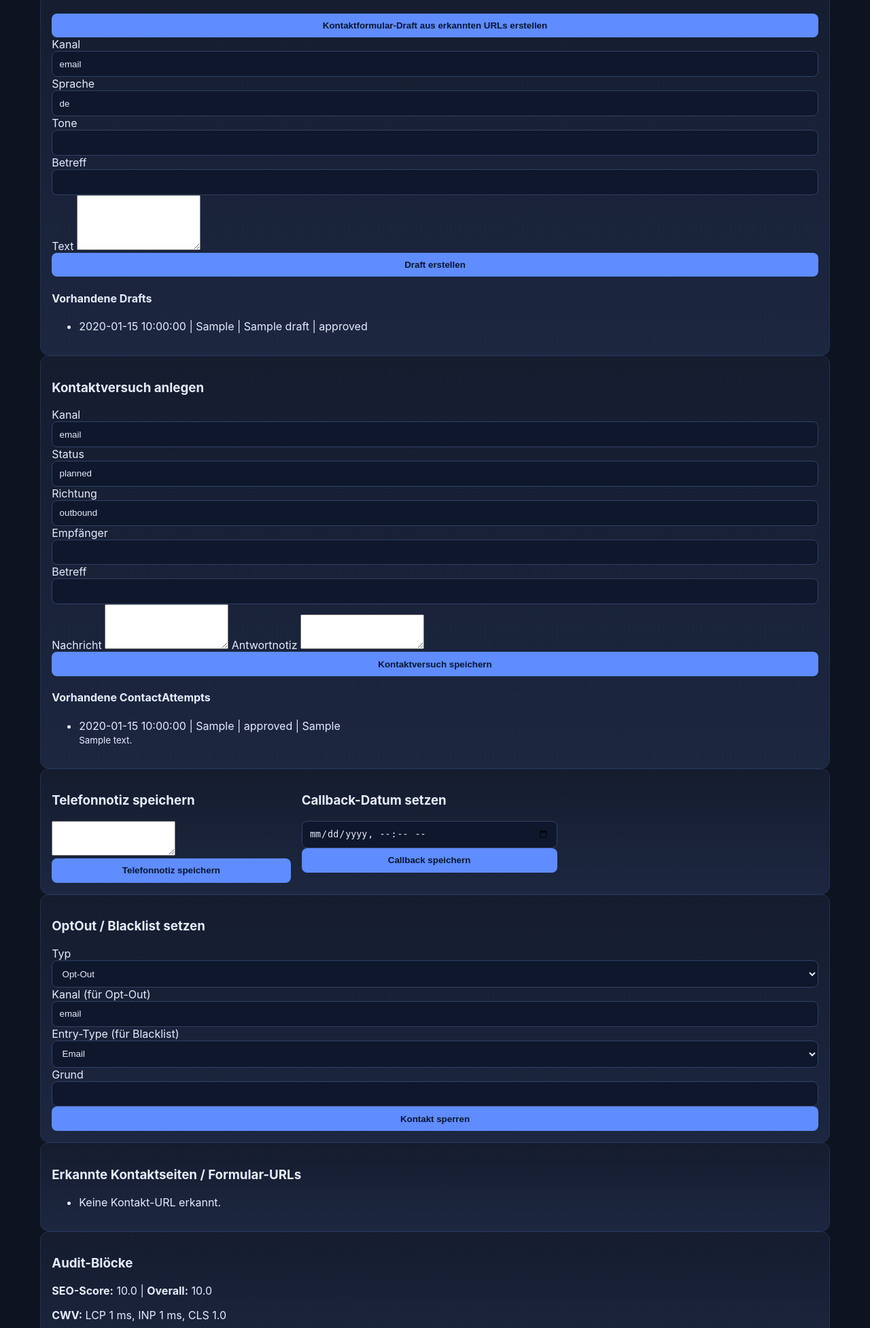
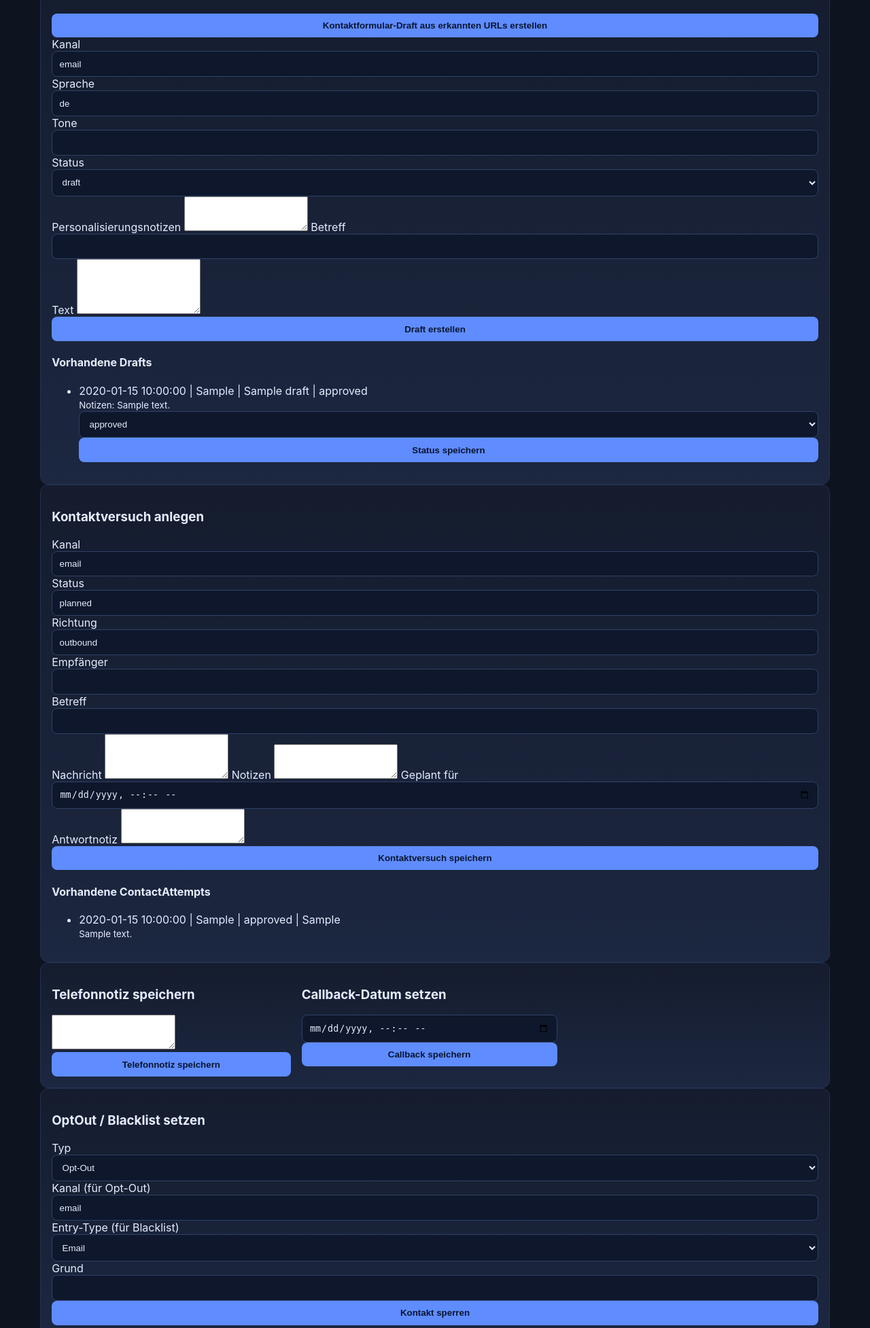
Before and after one commit to Marcel-Schlanzke1994/auto-leads, a Flask app: page /leads/1 in a window 1280 px wide. Shown: the part 757-2711 px from the top of the page at 68% size. Run offline with Flask 3, Linux system fonts and the light colour scheme; tables that the repository leaves empty hold one stand-in row (values such as "Sample post"); parts of the project's set-up code (start-up, migrations or seed data) failed here and were passed over.

Commit message:
Add additive outreach fields and draft status workflow

```diff
--- a/app/models.py
+++ b/app/models.py
@@ -256,8 +256,10 @@
     message = db.Column(db.Text)
     recipient = db.Column(db.String(255), index=True)
     attempted_at = db.Column(db.DateTime(timezone=True))
+    scheduled_for = db.Column(db.DateTime(timezone=True))
     response_at = db.Column(db.DateTime(timezone=True))
     response_summary = db.Column(db.Text)
+    notes = db.Column(db.Text)
     meta_json = db.Column(db.JSON)
 
     created_at = db.Column(
@@ -290,6 +292,7 @@
     tone = db.Column(db.String(50))
     subject = db.Column(db.String(255))
     body = db.Column(db.Text, nullable=False)
+    personalization_notes = db.Column(db.Text)
     status = db.Column(db.String(30), nullable=False, default="draft", index=True)
     approved_at = db.Column(db.DateTime(timezone=True))
     sent_at = db.Column(db.DateTime(timezone=True))
--- a/app/routes/leads.py
+++ b/app/routes/leads.py
@@ -44,6 +44,8 @@
 
 
 leads_bp = Blueprint("leads", __name__, url_prefix="/leads")
+
+DRAFT_STATUSES = {"draft", "approved", "used", "archived"}
 
 
 SORT_OPTIONS = {
@@ -385,6 +387,10 @@
     body = (request.form.get("body") or "").strip()
     language = (request.form.get("language") or "de").strip()[:10]
     tone = (request.form.get("tone") or "").strip()[:50]
+    personalization_notes = (
+        request.form.get("personalization_notes") or ""
+    ).strip() or None
+    draft_status = (request.form.get("status") or "draft").strip()[:30]
 
     if channel not in SUPPORTED_CHANNELS:
         allowed = ", ".join(sorted(SUPPORTED_CHANNELS))
@@ -392,6 +398,9 @@
             f"Ungültiger Kanal '{channel}'. Erlaubte Kanäle: {allowed}",
             "error",
         )
+        return redirect(url_for("leads.lead_detail", lead_id=lead.id))
+    if draft_status not in DRAFT_STATUSES:
+        flash("Ungültiger Draft-Status", "error")
         return redirect(url_for("leads.lead_detail", lead_id=lead.id))
 
     generated = generate_outreach_draft(lead=lead, channel=channel)
@@ -427,6 +436,8 @@
         body=resolved_body,
         language=language,
         tone=tone or None,
+        personalization_notes=personalization_notes,
+        status=draft_status,
     )
     try:
         with db.session.begin():
@@ -484,6 +495,7 @@
         subject=draft_payload.subject,
         body=draft_payload.body,
         template_key="contact_form_detected_urls",
+        status="draft",
         meta_json={"target_urls": draft_payload.target_urls, "auto_send": False},
     )
     try:
@@ -514,6 +526,10 @@
         message=(request.form.get("message") or "").strip() or None,
         recipient=(request.form.get("recipient") or "").strip()[:255] or None,
         response_summary=(request.form.get("response_summary") or "").strip() or None,
+        notes=(request.form.get("notes") or "").strip() or None,
+        scheduled_for=_parse_iso_datetime(
+            (request.form.get("scheduled_for") or "").strip()
+        ),
         attempted_at=datetime.now(UTC),
     )
     try:
@@ -544,6 +560,7 @@
                 channel="phone",
                 status="note",
                 direction="outbound",
+                notes=note,
                 message=note,
                 attempted_at=datetime.now(UTC),
             )
@@ -577,6 +594,7 @@
                 status="callback_planned",
                 direction="outbound",
                 message="Callback geplant",
+                scheduled_for=callback_dt,
                 attempted_at=callback_dt,
             )
             db.session.add(attempt)
@@ -584,6 +602,43 @@
     except Exception as exc:  # noqa: BLE001
         db.session.rollback()
         flash(f"Callback konnte nicht gespeichert werden: {exc}", "error")
+    return redirect(url_for("leads.lead_detail", lead_id=lead.id))
+
+
+def _parse_iso_datetime(value: str) -> datetime | None:
+    if not value:
+        return None
+    try:
+        return datetime.fromisoformat(value)
+    except ValueError:
+        return None
+
+
+@leads_bp.post("/<int:lead_id>/drafts/<int:draft_id>/status")
+def update_draft_status(lead_id: int, draft_id: int):
+    lead = db.session.get(Lead, lead_id)
+    if not lead:
+        flash("Lead nicht gefunden", "error")
+        return redirect(url_for("leads.leads_list"))
+
+    draft = db.session.get(OutreachDraft, draft_id)
+    if not draft or draft.lead_id != lead.id:
+        flash("Draft nicht gefunden", "error")
+        return redirect(url_for("leads.lead_detail", lead_id=lead.id))
+
+    selected_status = (request.form.get("status") or "").strip()[:30]
+    if selected_status not in DRAFT_STATUSES:
+        flash("Ungültiger Draft-Status", "error")
+        return redirect(url_for("leads.lead_detail", lead_id=lead.id))
+
+    draft.status = selected_status
+    now = datetime.now(UTC)
+    if selected_status == "approved" and draft.approved_at is None:
+        draft.approved_at = now
+    if selected_status == "used" and draft.sent_at is None:
+        draft.sent_at = now
+    db.session.commit()
+    flash("Draft-Status aktualisiert", "success")
     return redirect(url_for("leads.lead_detail", lead_id=lead.id))
 
 
--- a/app/templates/lead_detail.html
+++ b/app/templates/lead_detail.html
@@ -44,6 +44,15 @@
     <label>Kanal <input type="text" name="channel" value="email" maxlength="30"></label>
     <label>Sprache <input type="text" name="language" value="de" maxlength="10"></label>
     <label>Tone <input type="text" name="tone" maxlength="50"></label>
+    <label>Status
+      <select name="status">
+        <option value="draft">draft</option>
+        <option value="approved">approved</option>
+        <option value="used">used</option>
+        <option value="archived">archived</option>
+      </select>
+    </label>
+    <label>Personalisierungsnotizen <textarea name="personalization_notes" rows="3"></textarea></label>
     <label>Betreff <input type="text" name="subject" maxlength="255"></label>
     <label>Text <textarea name="body" rows="5" required></textarea></label>
     <button class="btn" type="submit">Draft erstellen</button>
@@ -54,6 +63,17 @@
     {% for draft in lead.outreach_drafts %}
     <li>
       {{ draft.created_at }} | {{ draft.channel }} | {{ draft.subject or '-' }} | {{ draft.status }}
+      {% if draft.personalization_notes %}<br><small>Notizen: {{ draft.personalization_notes }}</small>{% endif %}
+      <form method="post" action="{{ url_for('leads.update_draft_status', lead_id=lead.id, draft_id=draft.id) }}">
+        <input type="hidden" name="csrf_token" value="{{ csrf_token() }}" />
+        <select name="status">
+          <option value="draft" {% if draft.status == 'draft' %}selected{% endif %}>draft</option>
+          <option value="approved" {% if draft.status == 'approved' %}selected{% endif %}>approved</option>
+          <option value="used" {% if draft.status == 'used' %}selected{% endif %}>used</option>
+          <option value="archived" {% if draft.status == 'archived' %}selected{% endif %}>archived</option>
+        </select>
+        <button class="btn" type="submit">Status speichern</button>
+      </form>
     </li>
     {% else %}
     <li>Keine Drafts vorhanden.</li>
@@ -71,6 +91,8 @@
     <label>Empfänger <input type="text" name="recipient" maxlength="255"></label>
     <label>Betreff <input type="text" name="subject" maxlength="255"></label>
     <label>Nachricht <textarea name="message" rows="4"></textarea></label>
+    <label>Notizen <textarea name="notes" rows="3"></textarea></label>
+    <label>Geplant für <input type="datetime-local" name="scheduled_for"></label>
     <label>Antwortnotiz <textarea name="response_summary" rows="3"></textarea></label>
     <button class="btn" type="submit">Kontaktversuch speichern</button>
   </form>
```
Also changed, not shown: migrations/versions/d4e8a9f1c2b7_add_notes_and_draft_personalization.py (added, +39 -0 lines).
